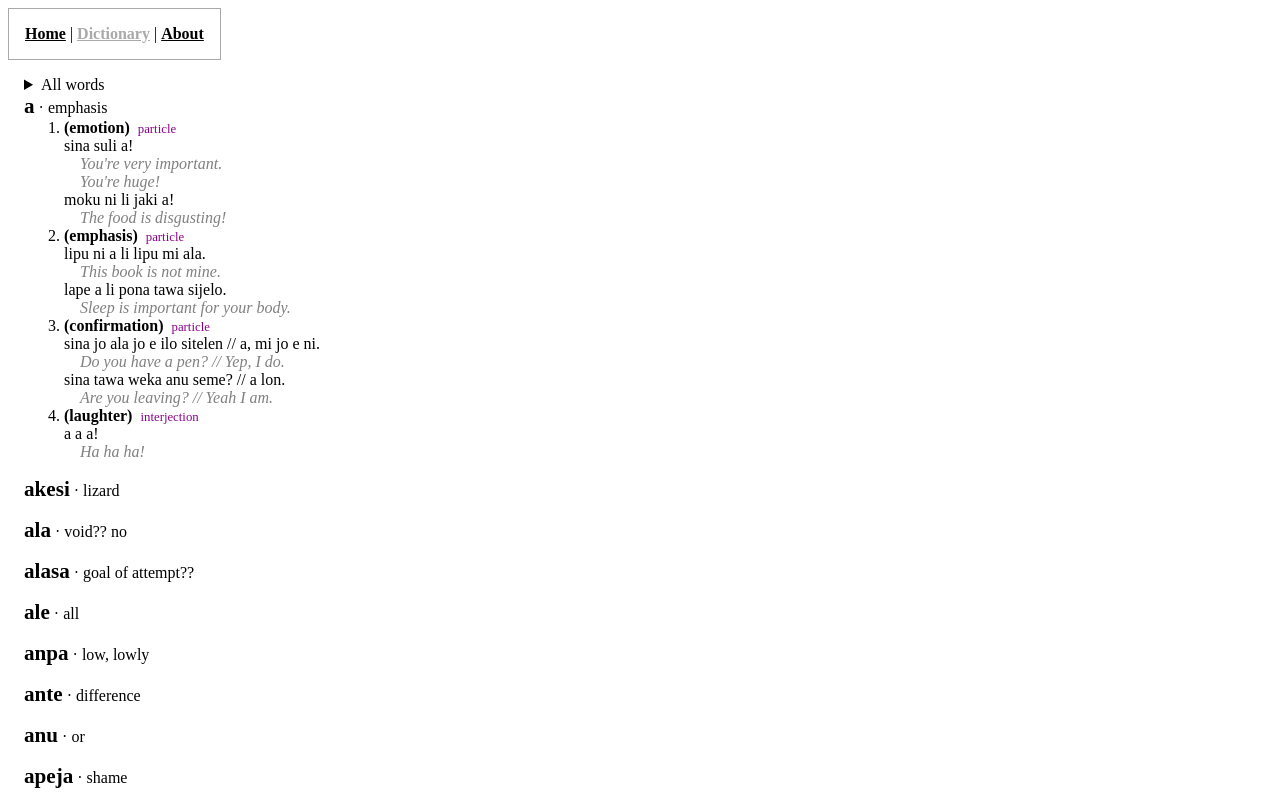
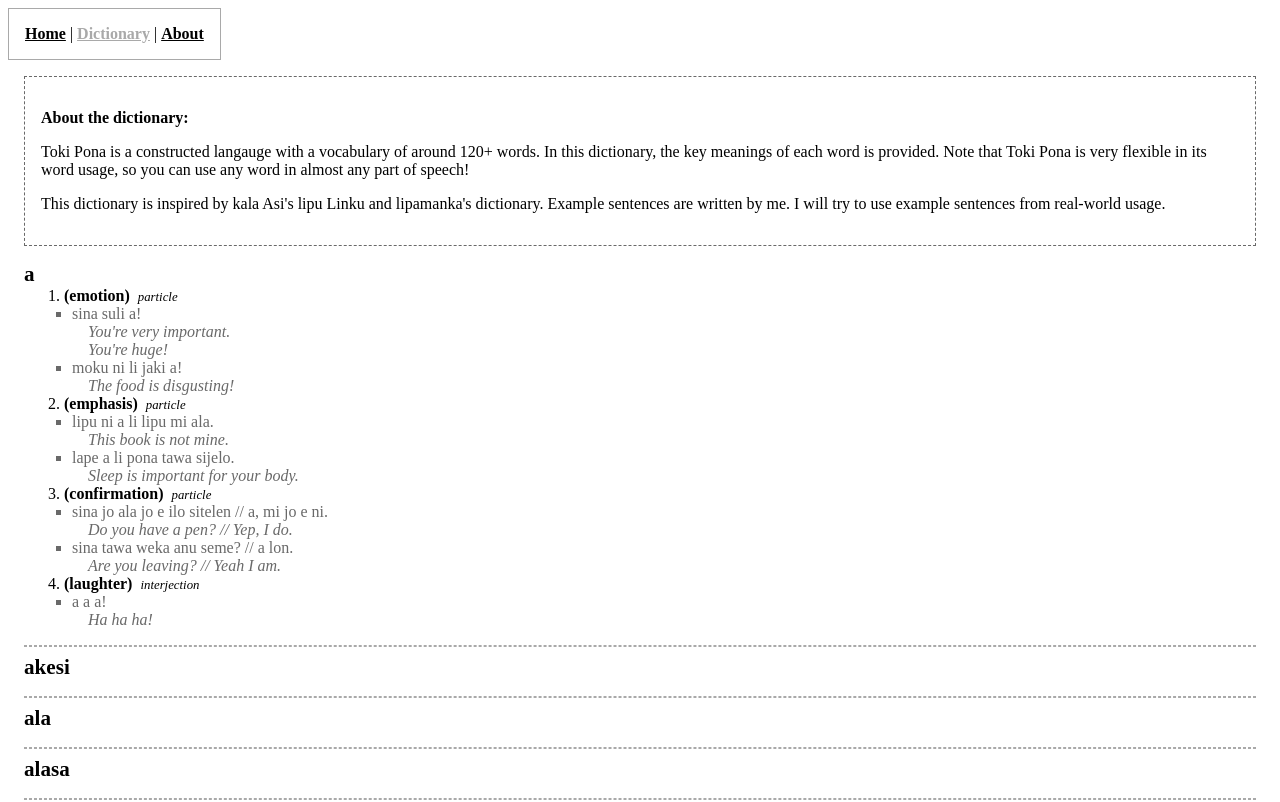
Before and after one commit to cervonwong/toki-pona-site, a Vue app: page /dict in a window 1280 px wide. Shown: the top 802 px of the page. Built offline with nearby package versions, Linux system fonts and the light colour scheme.

Commit message:
Style dictionary

```diff
--- a/src/views/Dictionary.vue
+++ b/src/views/Dictionary.vue
@@ -1,26 +1,31 @@
 <template>
   <main>
-    <details>
-      <summary>All words</summary>
-      <span v-for="word in words" :key="word.word">
-        <a :href="'#' + word.word">
-          {{ word.word }}
-        </a>
-        ·
-      </span>
-    </details>
+    <div class="preamble">
+      <p class="preamble-title">About the dictionary:</p>
+      <p>
+        Toki Pona is a constructed langauge with a vocabulary of around 120+
+        words. In this dictionary, the key meanings of each word is provided.
+        Note that Toki Pona is very flexible in its word usage, so you can use
+        any word in almost any part of speech!
+      </p>
+      <p>
+        This dictionary is inspired by kala Asi's lipu Linku and lipamanka's
+        dictionary. Example sentences are written by me. I will try to use
+        example sentences from real-world usage.
+      </p>
+    </div>
 
     <div v-for="word in words" :key="word" :id="word.word" class="word-div">
-      <span class="word">{{ word.word }}</span> ·
+      <span class="word">{{ word.word }}</span>
+      <span class="idea-separator"> ·</span>
       <span class="idea">{{ word.idea }}</span>
       <ol>
         <li v-for="sense in word.senses" :key="sense">
           <span class="sense">{{ sense.sense }}</span>
           <span class="pos">{{ sense.pos }}</span>
-          <div v-for="example in sense.examples" :key="example" class="example">
-            <p class="sentence">
+          <ul v-for="example in sense.examples" :key="example" class="example">
+            <li class="sentence">
               {{ example.sentence }}
-            </p>
               <p
                 v-for="translation in example.translations"
                 :key="translation"
@@ -28,9 +33,11 @@
               >
                 {{ translation }}
               </p>
-          </div>
+            </li>
+          </ul>
         </li>
       </ol>
+      <hr />
     </div>
   </main>
 </template>
@@ -64,6 +71,11 @@ details {
 }
 
 .idea {
+  display: none;
+}
+
+.idea-separator {
+  display: none;
 }
 
 ol {
@@ -77,17 +89,39 @@ ol {
 
 .pos {
   font-size: 0.8rem;
-  color: darkmagenta;
+  font-style: italic;
+}
+
+.example {
+  padding-left: 0.5rem;
+  list-style-type: square;
 }
 
 .sentence {
   margin: 0;
+  color: dimgray;
+}
+
+hr {
+  border-color: darkgray;
+  border-style: dashed;
+  border-width: 0.1rem;
 }
 
 .translation {
-  color: gray;
+  color: dimgray;
   text-indent: 1rem;
   font-style: italic;
   margin: 0;
 }
+
+.preamble-title {
+  font-weight: bold;
+}
+
+.preamble {
+  margin: 1rem 0;
+  padding: 1rem;
+  border: dimgray 0.1rem dashed;
+}
 </style>
```
Lines whose indentation alone changed are shown as unchanged.
